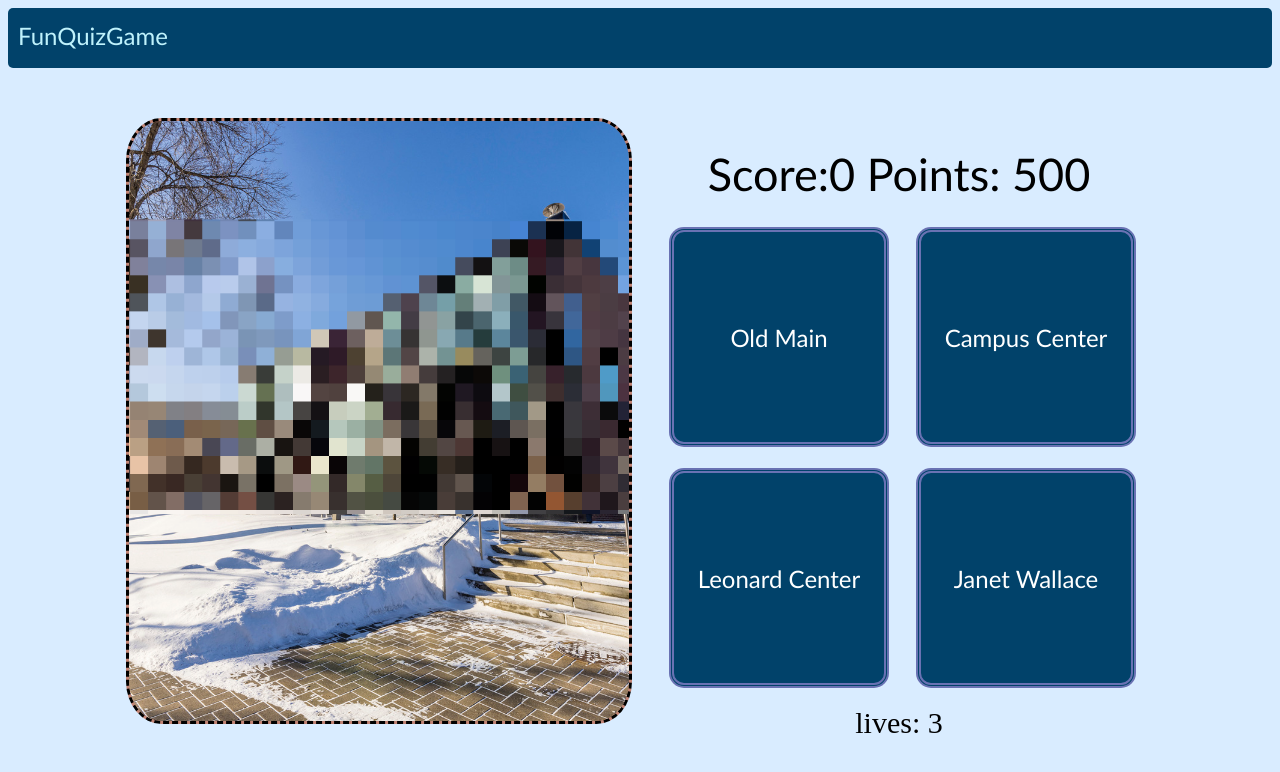
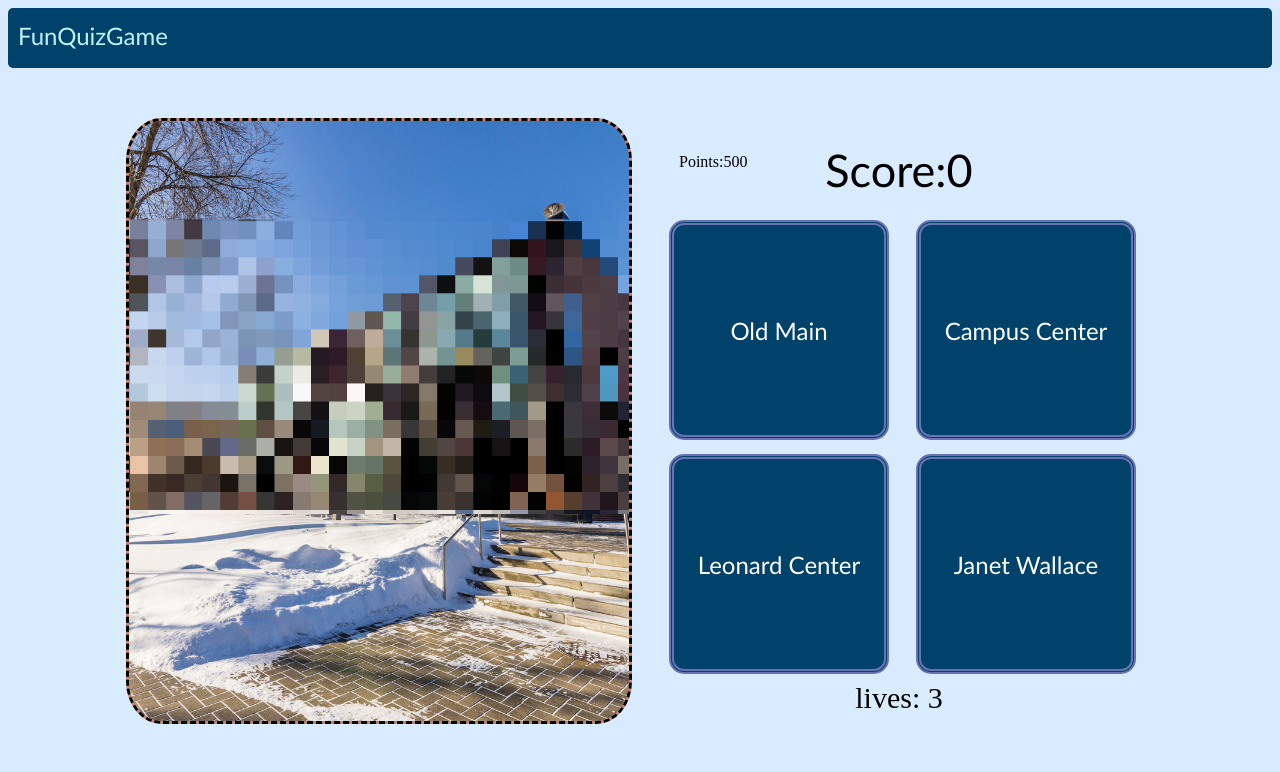
Before and after one commit to ebrooks2002/MacQuiz, a Vue app: page /#/game in a window 1280 px wide. Shown: the top 772 px of the page. Built offline with nearby package versions, Linux system fonts and the light colour scheme.

Commit message:
separating points; fixing shrink

```diff
--- a/src/views/Game.vue
+++ b/src/views/Game.vue
@@ -14,7 +14,9 @@
     </div>
     <div class = "flexBox" id="options">
       <div id="info" >
-        Score:{{ score }} Points: <span ref="points"> {{timerCount}}</span>
+        Score:{{ score }}
+      </div>
+      <div id="timerInfo"> Points: <span ref="points"> {{timerCount}}</span>
       </div>
       <v-button id="option1" :onclick ="optionBtn" :option= "options[0]" class="non" :disabled="display"></v-button>
       <v-button id="option2" :onclick="optionBtn"  :option= "options[1]" class="non" :disabled="display"></v-button>
@@ -290,11 +292,13 @@ export default {
   padding: 0;
 }
 .container{
-  justify-content: center;
   margin-top: 50px;
   display: flex;
   margin-left: 50px;
   margin-right: 50px;
+  position: center;
+  justify-content: center;
+  flex-shrink: unset;
 }
 .flexBox{
   height: 600px;
@@ -325,6 +329,7 @@ export default {
   border-style: dashed;
   border-width: 3px;
   border-color: rgb(0, 0, 0);
+  flex-shrink:calc(0)
 }
 img{
   width: auto;
@@ -335,6 +340,8 @@ img{
   display: flex;
   flex-wrap: wrap;
   align-content: stretch;
+  flex-shrink: calc(0);
+  max-height: 500px;
 }
 button{
   width: 21vmax;
@@ -355,6 +362,15 @@ button{
 .non:hover{
  background-color: orange;
  transition: 0.2s;
+}
+
+#timerInfo{
+  position: fixed;
+  display: flex;
+  flex-wrap: wrap;
+  padding-left: 20px;
+  margin-left: 10px;
+  margin-top: 10px;
 }
 
 #next{
```
